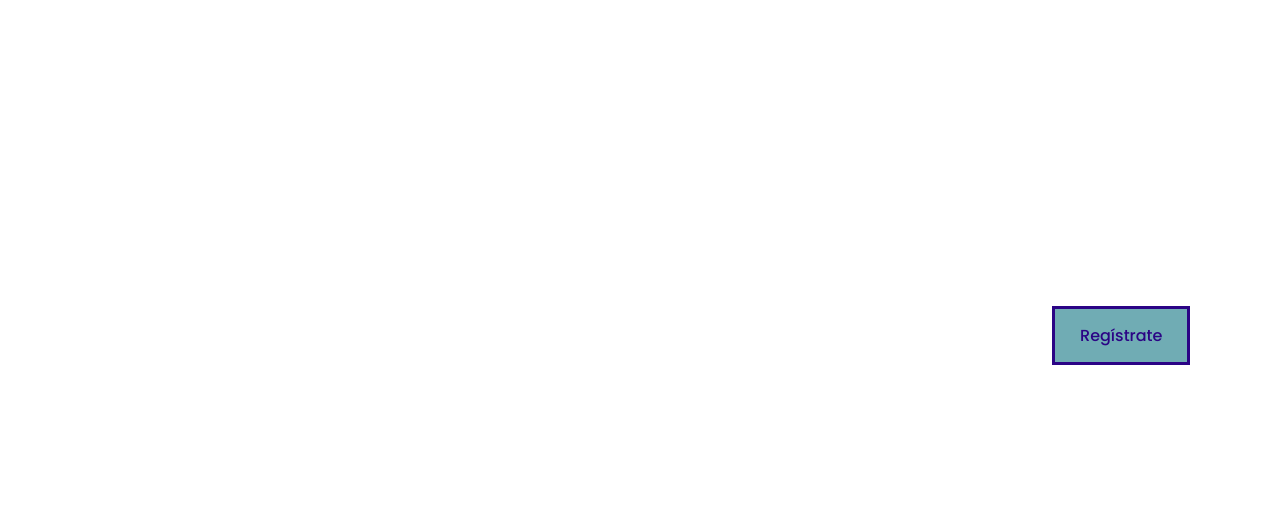
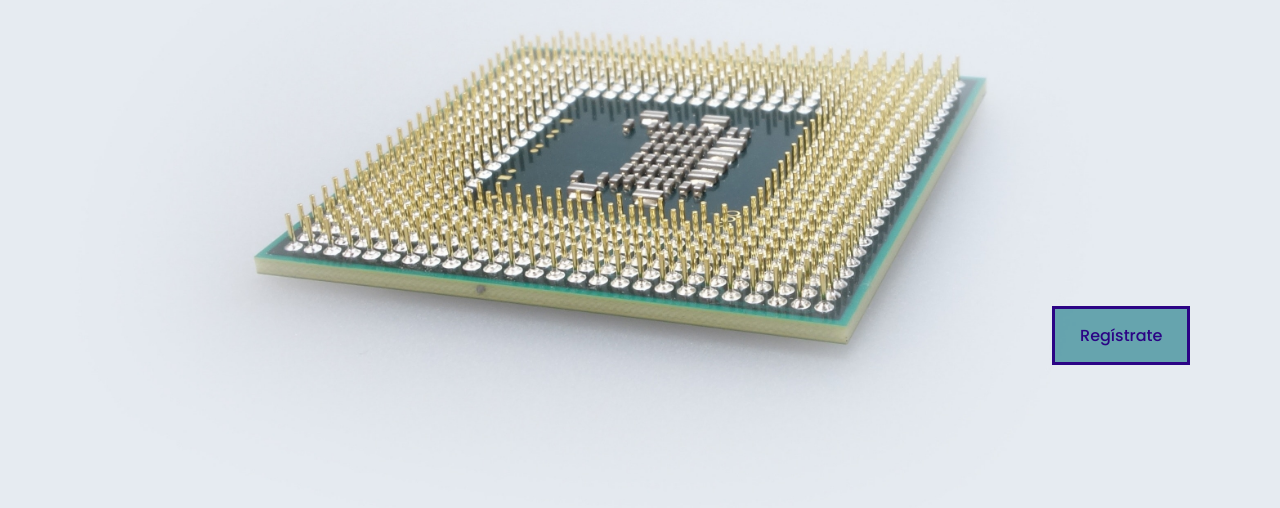
Before and after one commit to hperdomor/hperdomor.github.io, a plain HTML site: page index.html in a window 1280 px wide. Shown: the part 292-800 px from the top of the page. Drawn offline with Linux system fonts and the light colour scheme; files whose address does not match are found by name; a web font is replaced by a local one.

Commit message:
Update estilos.css

```diff
--- a/estilos.css
+++ b/estilos.css
@@ -25,7 +25,7 @@ html {
 header {
     height: 100%;
     overflow: hidden;
-    background: url('images/cpu.jpg') no-repeat top;
+    background: url('cpu.jpg') no-repeat top;
     background-size: cover;
 }
 
```
